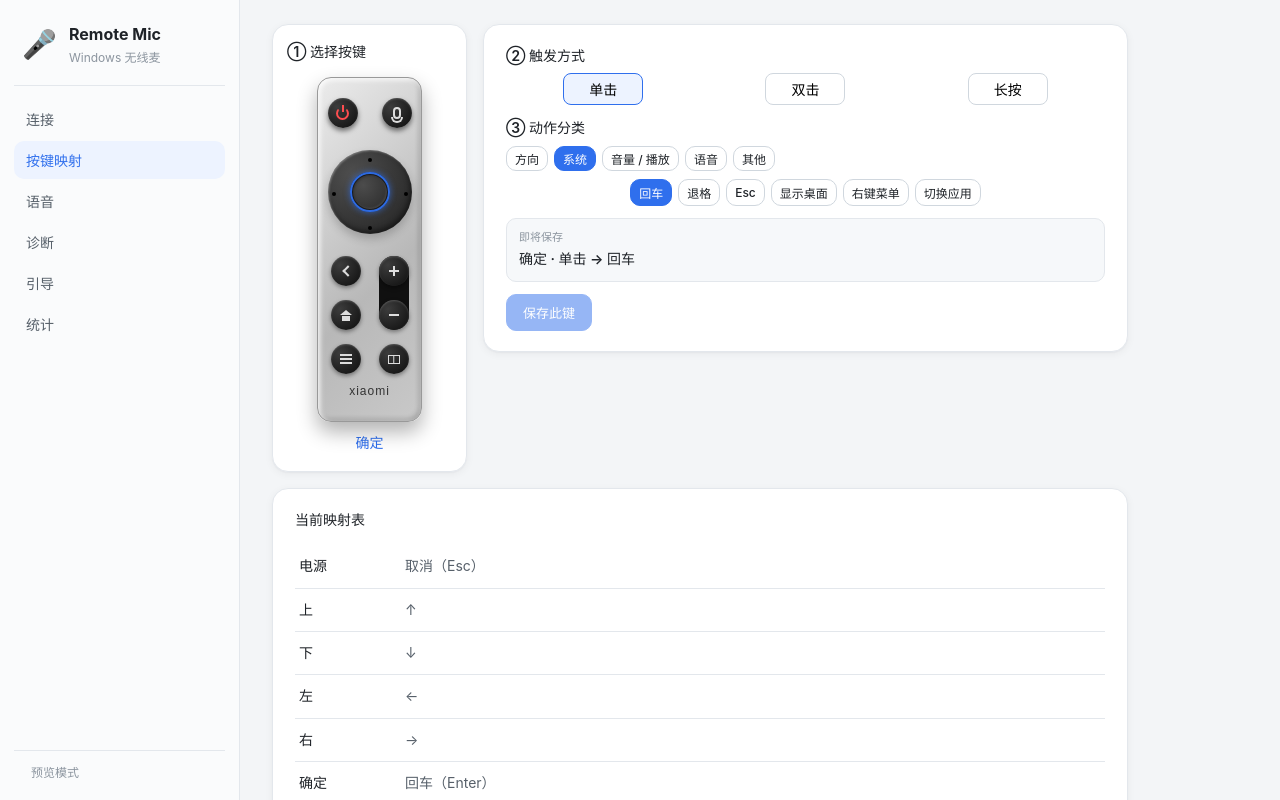
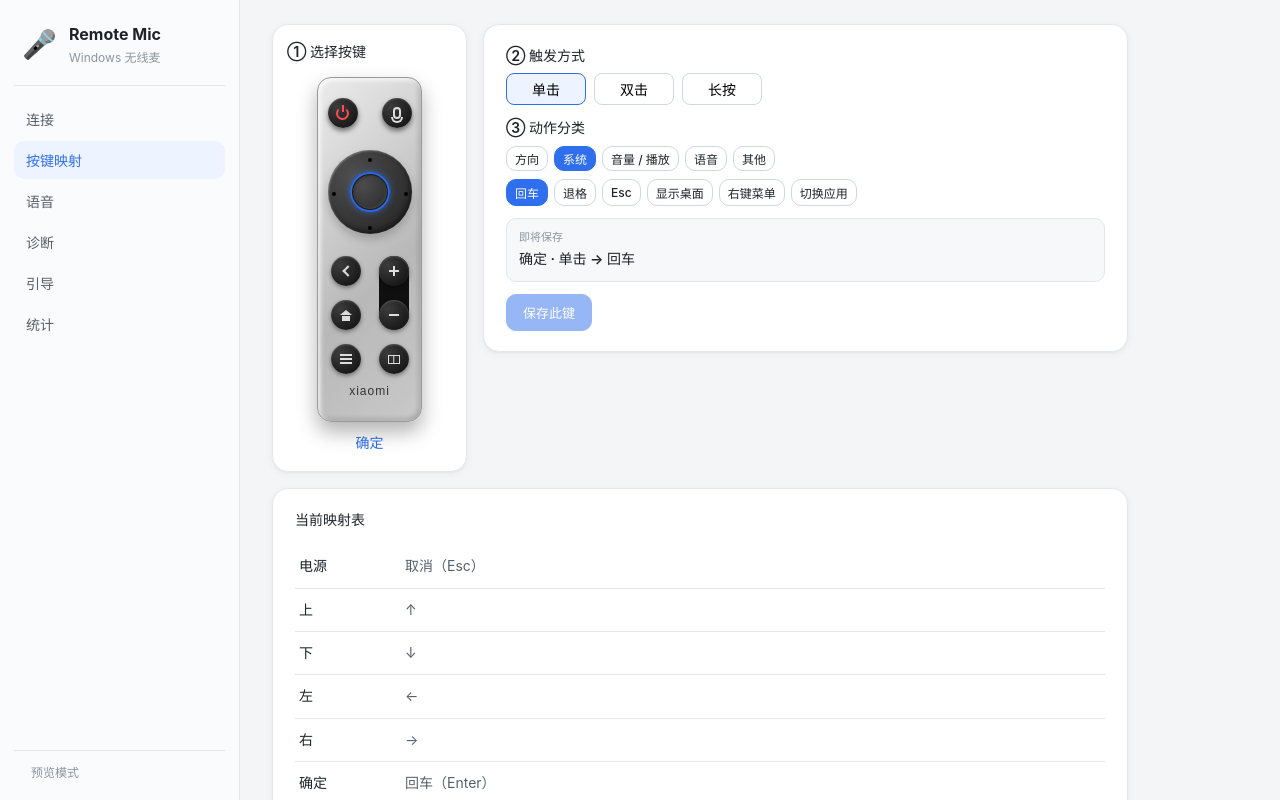
Before and after one commit to poluce/windows-remote-mic, a React (Vite) app: page / in a window 1280 px wide. Both pictures are taken after a click on the button "按键映射". Built offline with nearby package versions, Linux system fonts and the light colour scheme.

Commit message:
ui(mapping): left-align trigger and action buttons, clean layout

```diff
--- a/src/App.css
+++ b/src/App.css
@@ -554,7 +554,7 @@ button {
 .action-grid {
   display: flex;
   flex-wrap: wrap;
-  justify-content: center;
+  justify-content: flex-start;
   gap: 6px;
 }
 
@@ -643,8 +643,7 @@ button {
 }
 
 .trigger-options {
-  display: grid;
-  grid-template-columns: repeat(3, 1fr);
+  display: flex;
   gap: 8px;
 }
 
@@ -658,9 +657,8 @@ button {
   flex-direction: column;
   align-items: center;
   gap: 2px;
-  width: 100%;
-  max-width: 80px;
-  margin: 0 auto;
+  width: 80px;
+  margin: 0;
 }
 
 .trigger-btn.active {
--- a/src/pages/MappingPage.tsx
+++ b/src/pages/MappingPage.tsx
@@ -129,9 +129,6 @@ export function MappingPage() {
 
   return (
     <div className="page">
-
-
-
       <div className="mapping-wizard">
         <section className="card remote-card">
           <div className="card-title">① 选择按键</div>
@@ -140,8 +137,6 @@ export function MappingPage() {
         </section>
 
         <section className="card wizard-card">
-
-
           <div className="wizard-group">
             <div className="wizard-label">② 触发方式</div>
             <div className="trigger-options">
```
